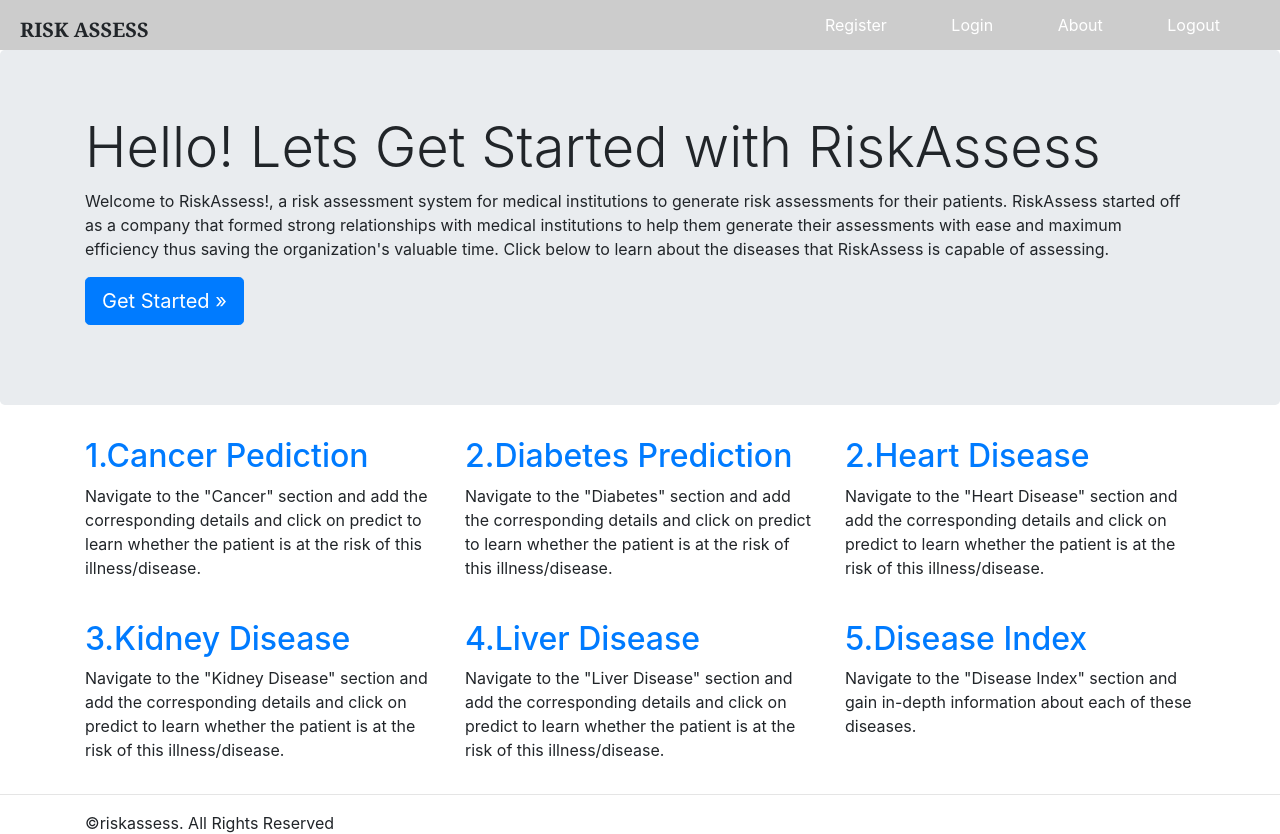
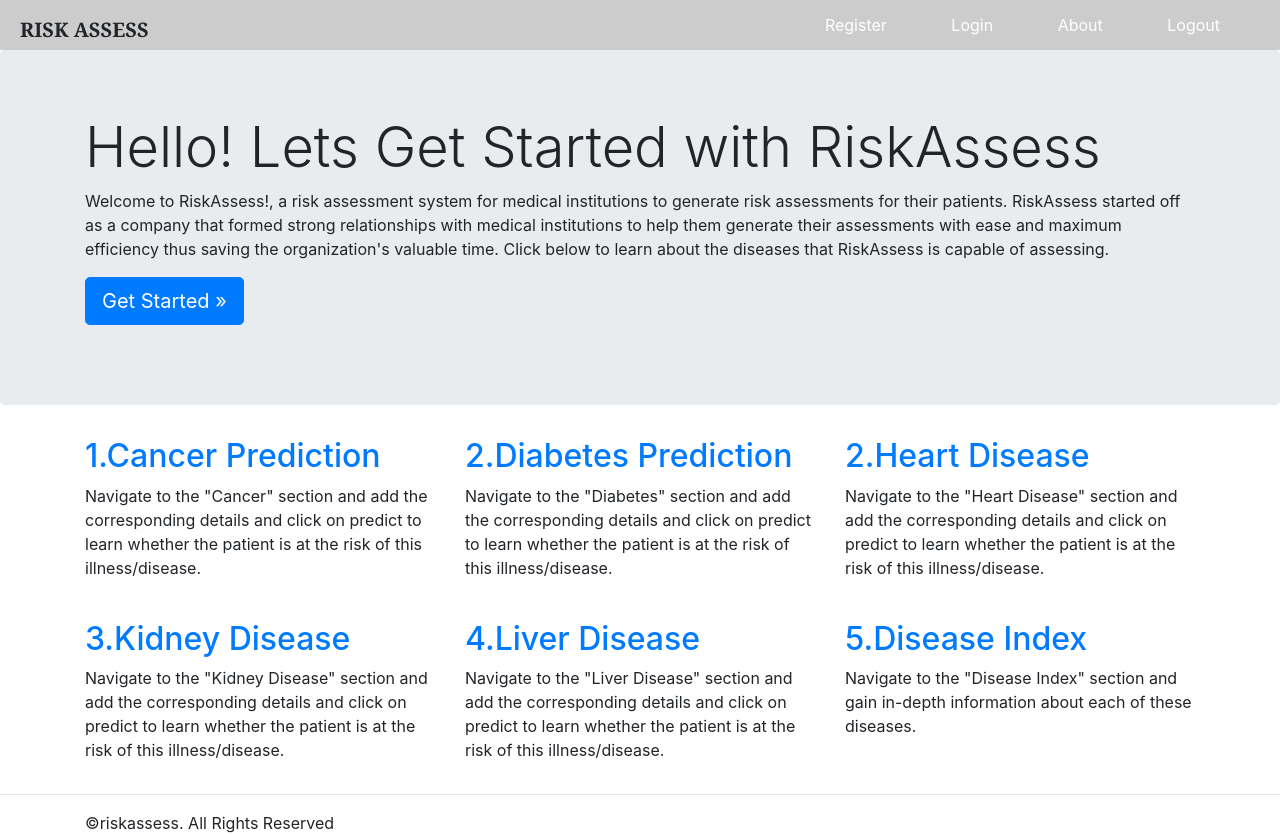
Before and after one commit to devika-harshan/Cancerwebsite, a Flask app: page /dashboard in a window 1280 px wide. Shown: the top 834 px of the page. Run offline with Flask 2, Linux system fonts and the light colour scheme; a user stored in the database is signed in; parts of the project's set-up code (start-up, migrations or seed data) failed here and were passed over; some libraries are stand-ins or nearby versions.

Commit message:
Update dashboard.html

```diff
--- a/templates/dashboard.html
+++ b/templates/dashboard.html
@@ -82,7 +82,7 @@
 
           <div class="row">
             <div class="col-md-4">
-              <h2><a href="/disindex">1.Cancer Pediction</a></h2>
+              <h2><a href="/cancer">1.Cancer Prediction</a></h2>
               <p>Navigate to the "Cancer" section and add the corresponding details and click on predict to learn
                 whether the patient is at the risk of this illness/disease.</p>
 
```
